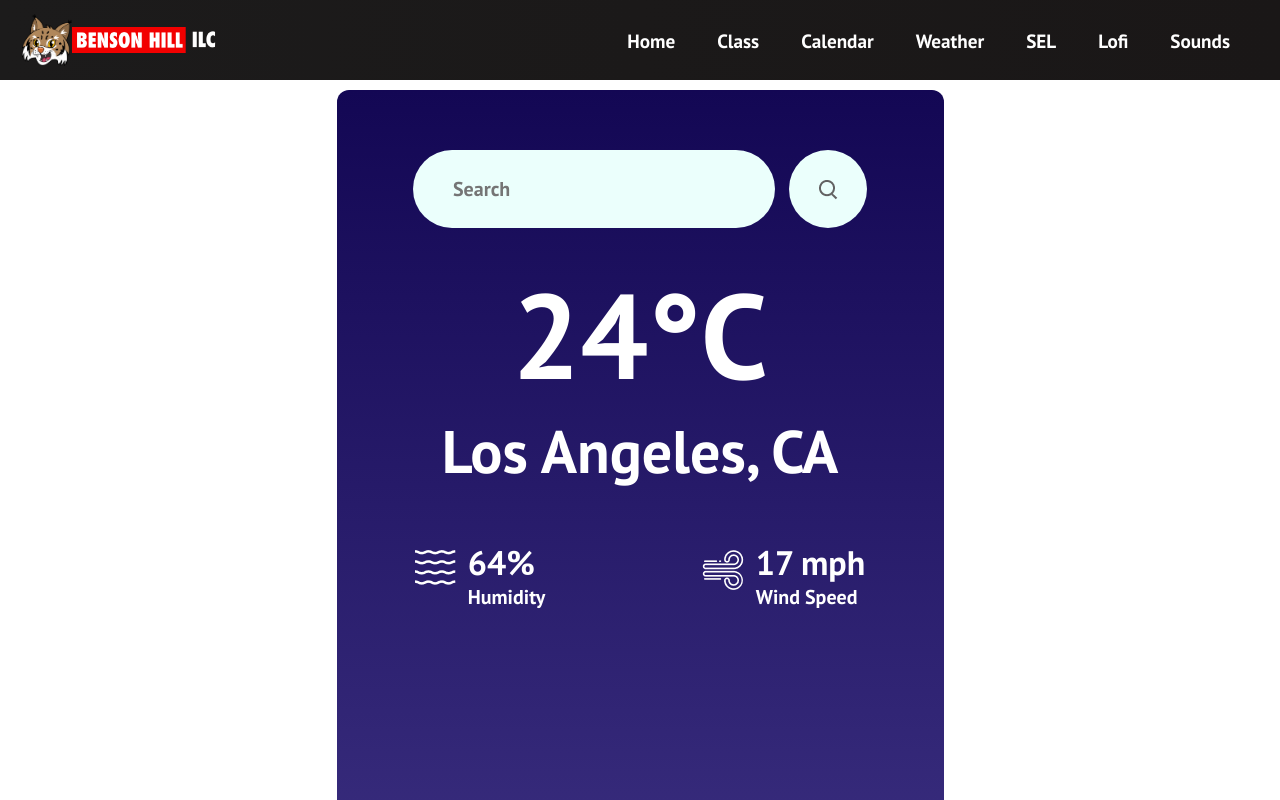
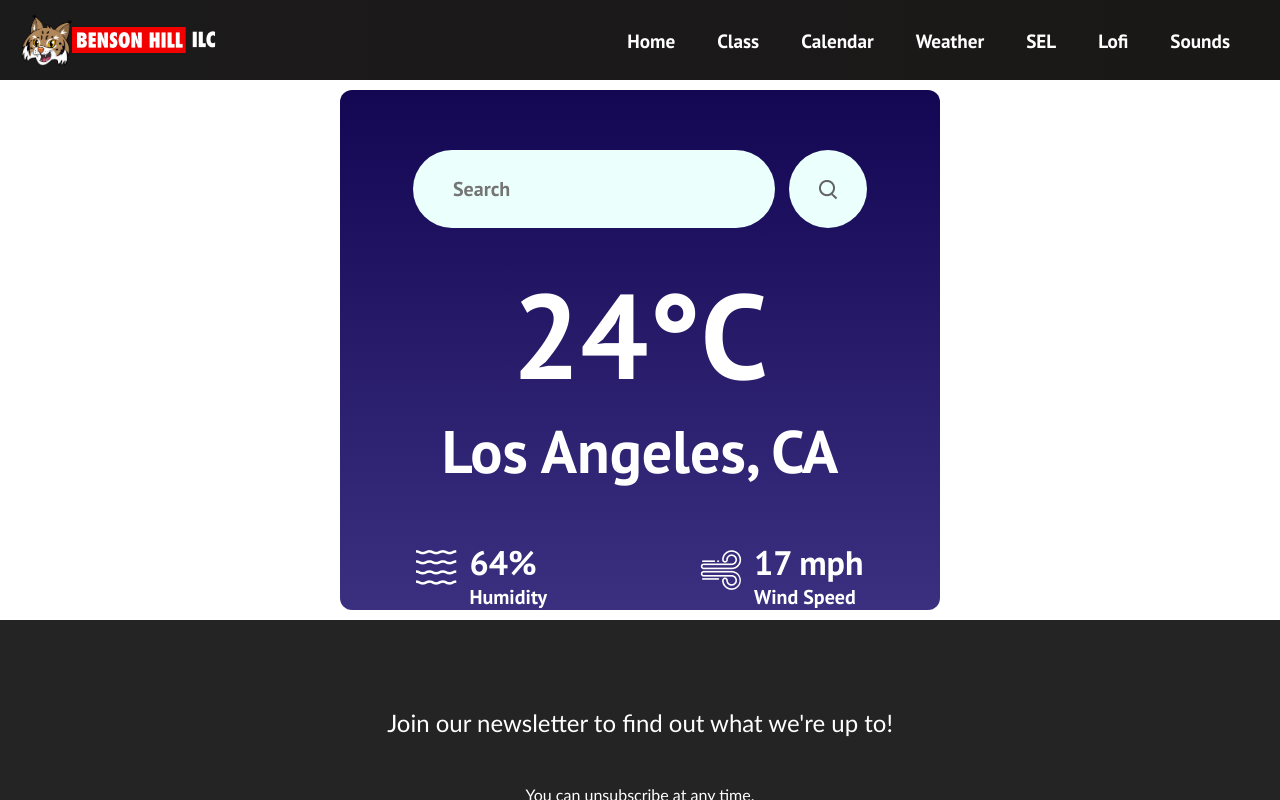
Before and after one commit to crzn24/morning-meeting-app, a React (Vite) app: page /weather in a window 1280 px wide. Shown: the top 800 px of the page. Built offline with nearby package versions, Linux system fonts and the light colour scheme.

Commit message:
fixes viewing adjustments based on screen size

```diff
--- a/src/components/pages/Weather.css
+++ b/src/components/pages/Weather.css
@@ -1,17 +1,15 @@
 .weather {
-  /* display: flex; */
-  /* height: 90vh; */
+  display: flex;
+  height: 90vh;
   height: auto;
   align-items: center;
   justify-content: center;
-  /* font-size: 3rem; */
-  /* margin-bottom: 80px; */
 }
+
 .weather-container {
-  width: 607px;
-  height: 829px;
+  width: 90%;
+  max-width: 600px;
   margin: auto;
-  /* margin-top: 75px; */
   margin-top: 10px;
   margin-bottom: 10px;
   border-radius: 12px;
```
